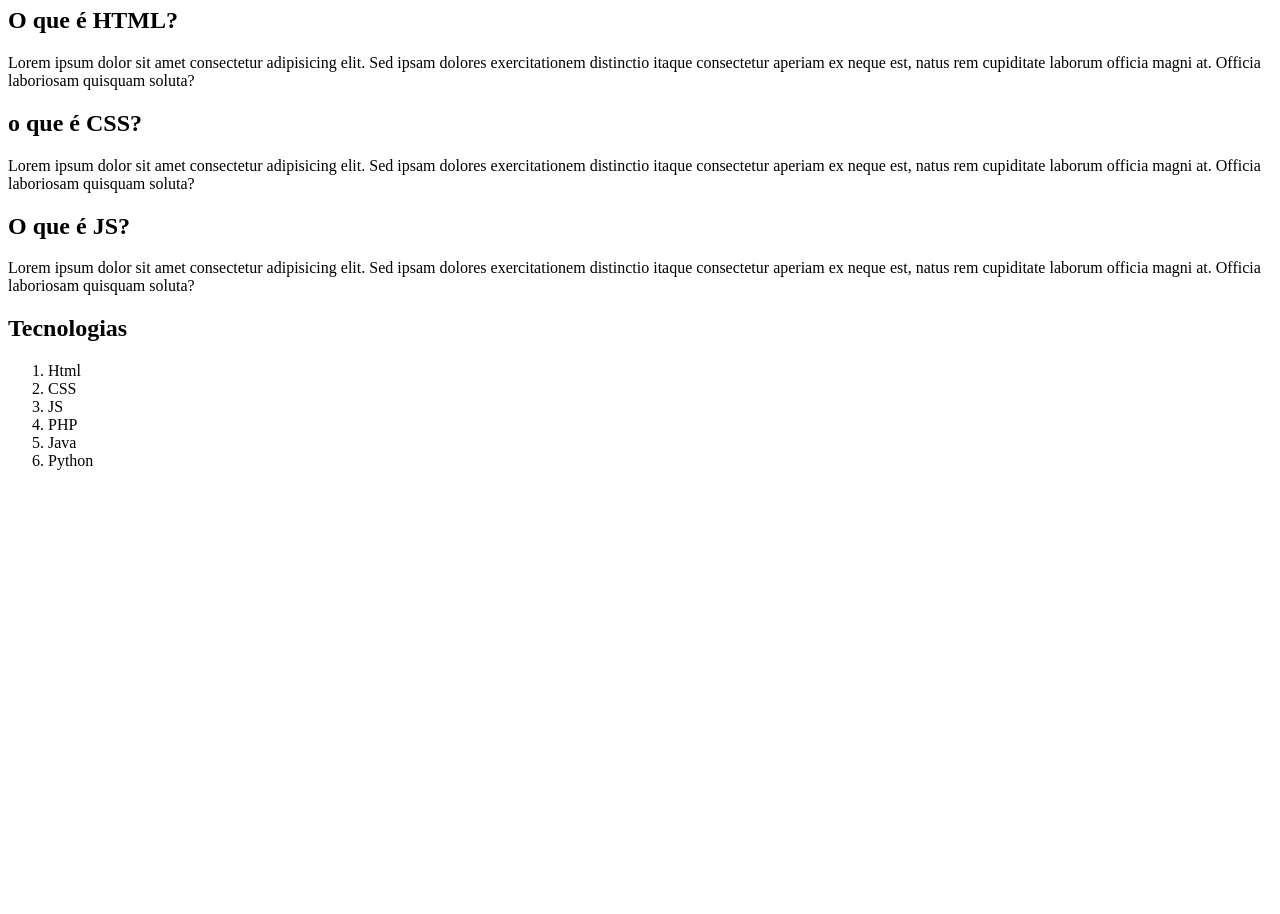
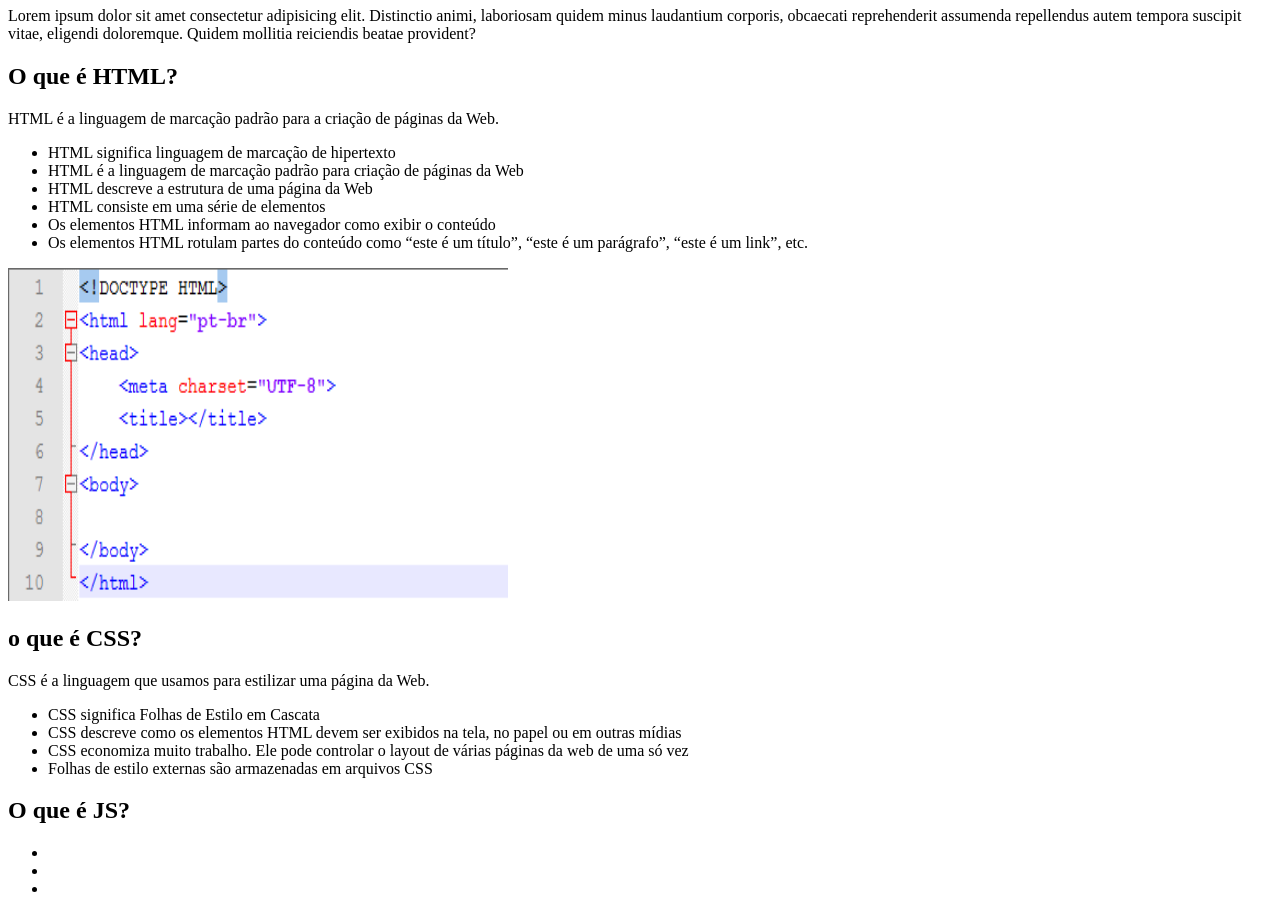
Before and after one commit to Victorbessemer2/MeuPrimeiroSite, a plain HTML site: page index.html in a window 1280 px wide. Shown: the part 73-987 px from the top of the page. Before the commit the page ends 800 px from the top, so only its background shows below. Drawn offline with Linux system fonts and the light colour scheme.

Commit message:
Alteração pagina index e inclusão de imagem

```diff
--- a/index.html
+++ b/index.html
@@ -6,28 +6,45 @@
     <title>Meu Primeiro Site</title>
 </head>
 <body>
-    <h1>Pagina sobre Tecnologias web</h1>
+    <h1>Desenvolvimento Web</h1>
+    <p>
+        Lorem ipsum dolor sit amet consectetur adipisicing elit. Distinctio animi, laboriosam quidem minus laudantium corporis, obcaecati reprehenderit assumenda repellendus autem tempora suscipit vitae, eligendi doloremque. Quidem mollitia reiciendis beatae provident?
+    </p>
     <h2>O que é HTML?</h2>
     <p>
-        Lorem ipsum dolor sit amet consectetur adipisicing elit. Sed ipsam dolores exercitationem distinctio itaque consectetur aperiam ex neque est, natus rem cupiditate laborum officia magni at. Officia laboriosam quisquam soluta?
+        HTML é a linguagem de marcação padrão para a criação de páginas da Web.
     </p>
+    <ul>
+        <li>HTML significa linguagem de marcação de hipertexto</li>
+        <li>HTML é a linguagem de marcação padrão para criação de páginas da Web</li>
+        <li>HTML descreve a estrutura de uma página da Web</li>
+        <li>HTML consiste em uma série de elementos</li>
+        <li>Os elementos HTML informam ao navegador como exibir o conteúdo</li>
+        <li>Os elementos HTML rotulam partes do conteúdo como “este é um título”, “este é um parágrafo”, “este é um link”, etc.</li>
+    </ul>
+    <img src="img/estrutura.png" alt="estrtura basica do HTML" width="500" height="333">
     <h2>o que é CSS?</h2>
     <p>
-        Lorem ipsum dolor sit amet consectetur adipisicing elit. Sed ipsam dolores exercitationem distinctio itaque consectetur aperiam ex neque est, natus rem cupiditate laborum officia magni at. Officia laboriosam quisquam soluta?
+        CSS é a linguagem que usamos para estilizar uma página da Web.
     </p>
+    <ul>
+
+        <li>CSS significa Folhas de Estilo em Cascata</li>
+        <li>CSS descreve como os elementos HTML devem ser exibidos na tela, no papel ou em outras mídias</li>
+        <li>CSS economiza muito trabalho. Ele pode controlar o layout de várias páginas da web de uma só vez</li>
+        <li>Folhas de estilo externas são armazenadas em arquivos CSS</li>
+    </ul>
+
     <h2>O que é JS?</h2>
-    <p>
-        Lorem ipsum dolor sit amet consectetur adipisicing elit. Sed ipsam dolores exercitationem distinctio itaque consectetur aperiam ex neque est, natus rem cupiditate laborum officia magni at. Officia laboriosam quisquam soluta?
-    </p>
-    <h2>Tecnologias</h2>
-    <ol>
-        <li>Html</li>
-        <li>CSS</li>
-        <li>JS</li>
-        <li>PHP</li>
-        <li>Java</li>
-        <li>Python</li>
-    </ol>
+      <p>
+
+      </p>
+      <ul>
+        <li></li>
+        <li></li>
+        <li></li>
+      </ul>
 
 </body>
+
 </html>
```
Also changed, not shown: img/estrutura.png (added).
